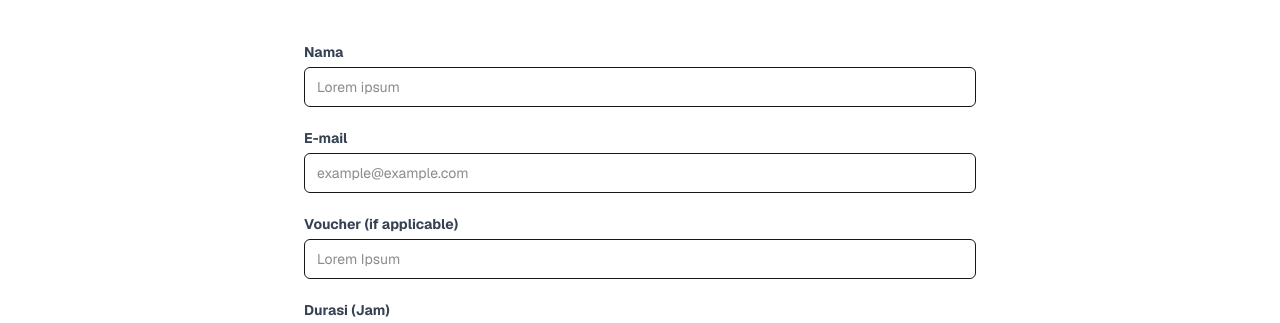
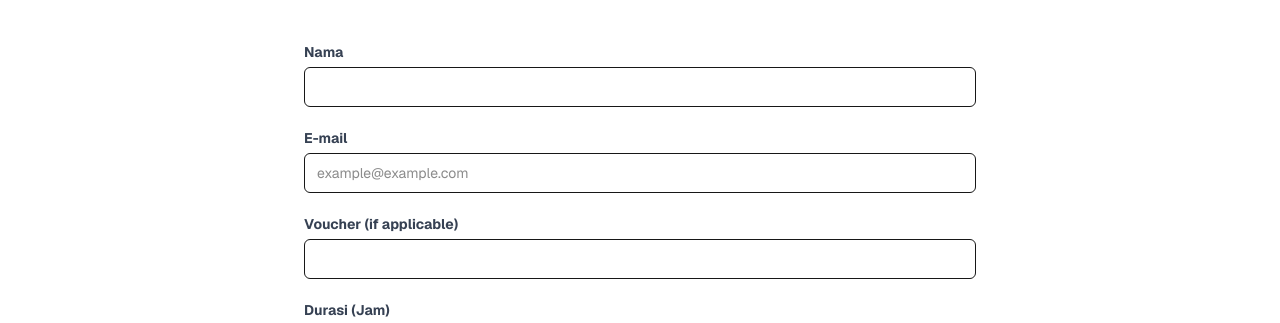
Before and after one commit to esuuun/Rental-PS-Frontend, a Next.js app: page /pay in a window 1280 px wide. Shown: the part 253-576 px from the top of the page. Built offline with nearby package versions, Linux system fonts and the light colour scheme; no server answers.

Commit message:
revisi frontend

```diff
--- a/app/Components/FeDwi1.tsx
+++ b/app/Components/FeDwi1.tsx
@@ -116,8 +116,9 @@ const FeDwi1 = ({ onLocationSelect }: FeDwi1Props) => {
               <SelectValue placeholder="Pilih tempat" />
             </SelectTrigger>
             <SelectContent className="bg-white">
-              <SelectItem value="Jakarta">Jakarta</SelectItem>
-              <SelectItem value="Kutek">Kutek</SelectItem>
+              <SelectItem value="Tens-Coffee-UPN-VJ">
+                Tens Coffee UPN VJ
+              </SelectItem>
             </SelectContent>
           </Select>
         </div>
--- a/app/layout.tsx
+++ b/app/layout.tsx
@@ -24,7 +24,7 @@ const firaCode = Fira_Code({
 });
 
 export const metadata: Metadata = {
-  title: "Create Next App",
+  title: "Funbox",
   description: "Generated by create next app",
 };
 
--- a/app/pay/page.tsx
+++ b/app/pay/page.tsx
@@ -106,7 +106,7 @@ function PersonalDetailsContent() {
                 value={formData.nama}
                 onChange={handleChange}
                 required
-                placeholder="Lorem ipsum"
+                placeholder=""
                 className="focus-visible:ring-[#4B32CE]"
               />
             </div>
@@ -137,7 +137,7 @@ function PersonalDetailsContent() {
                 id="voucher"
                 value={formData.voucher}
                 onChange={handleChange}
-                placeholder="Lorem Ipsum"
+                placeholder=""
                 className="focus-visible:ring-[#4B32CE]"
               />
             </div>
@@ -155,7 +155,6 @@ function PersonalDetailsContent() {
                   <SelectValue placeholder="Pilih durasi" />
                 </SelectTrigger>
                 <SelectContent className="bg-white">
-                  <SelectItem value="0.017">1 Menit (Testing)</SelectItem>
                   <SelectItem value="1">1 Jam</SelectItem>
                   <SelectItem value="2">2 Jam</SelectItem>
                   <SelectItem value="3">3 Jam</SelectItem>
```
